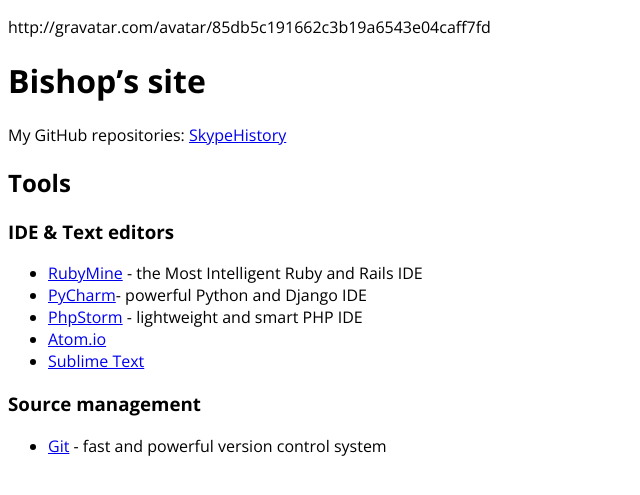
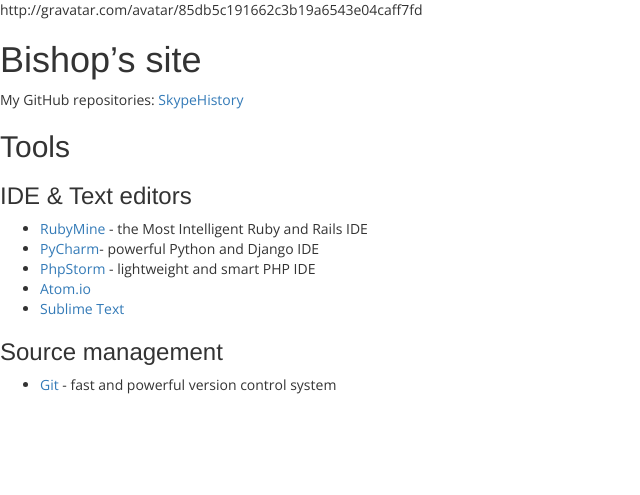
Before and after one commit to Bishop/bishop.github.io, a Jekyll site: the page built from index.md, in a window 1280 px wide. Shown: the top 495 px of the page, without its empty margins (0-640 px from the left). Built offline with Jekyll 4.4.1, drawn with Linux system fonts in a browser that asks for light colours; nearby versions of some CDN libraries.

Commit message:
Added bootstrap

```diff
--- a/_layouts/default.html
+++ b/_layouts/default.html
@@ -3,8 +3,10 @@
 <html>
 	<head>
 		<title>{{ page.title }}</title>
+		<link href="//netdna.bootstrapcdn.com/bootstrap/3.1.1/css/bootstrap.min.css" rel="stylesheet">
+		<script src="//netdna.bootstrapcdn.com/bootstrap/3.1.1/js/bootstrap.min.js"></script>
+		<link href='//fonts.googleapis.com/css?family=Open+Sans:400,700&subset=latin,latin-ext' rel='stylesheet' type='text/css'>
 		<link href='/css/master.css' rel='stylesheet' type='text/css'>
-		<link href='//fonts.googleapis.com/css?family=Open+Sans:400,700&subset=latin,latin-ext' rel='stylesheet' type='text/css'>
 	</head>
 
 	<body>
--- a/css/master.scss
+++ /dev/null
@@ -1,3 +0,0 @@
-* {
-  font-family: 'Open Sans', sans-serif;
-}
```
